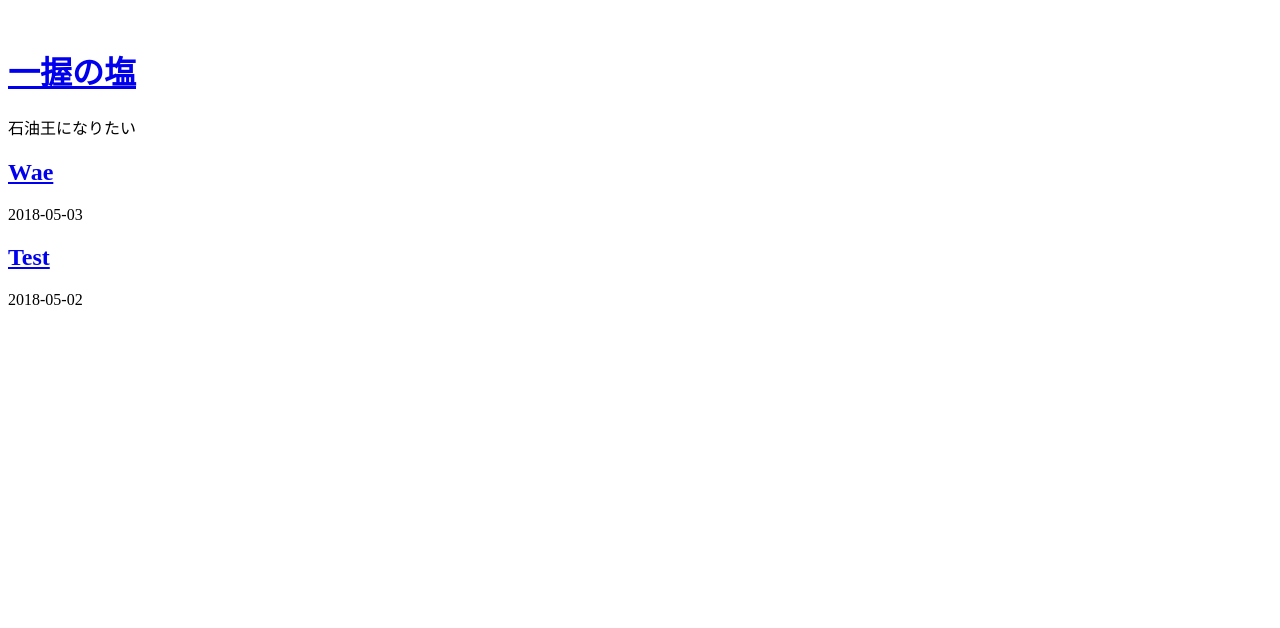
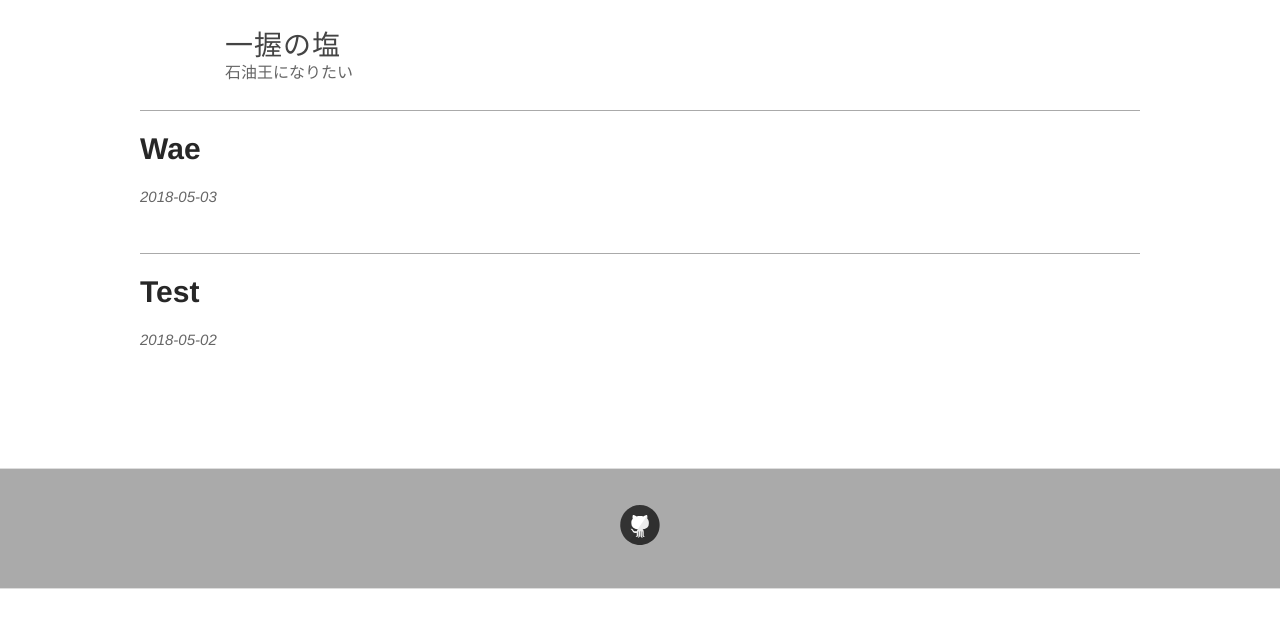
Before and after one commit to salty-vanilla/page_test, a Jekyll site: the page built from index.html, in a window 1280 px wide. Shown: the top 628 px of the page. Built offline with Jekyll 4.4.1, drawn with Linux system fonts in a browser that asks for light colours.

Commit message:
Update default.html

```diff
--- a/_layouts/default.html
+++ b/_layouts/default.html
@@ -4,7 +4,7 @@
 	<title>{% if page.title %}{{ page.title }} – {% endif %}{{ site.name }}</title>
 		{% include meta.html %}
 		{% include mathjax.html %}
-		<link rel="stylesheet" type="text/css" href="{{ site.baseurl }}/css/style.scss" />
+		<link rel="stylesheet" type="text/css" href="{{ site.baseurl }}/css/style.css" />
 		<link rel="alternate" type="application/rss+xml" title="{{ site.name }} - {{ site.description }}" href="{{ site.baseurl }}/feed.xml" />
 
 		<!-- Created with Jekyll Now - http://github.com/barryclark/jekyll-now -->
```
